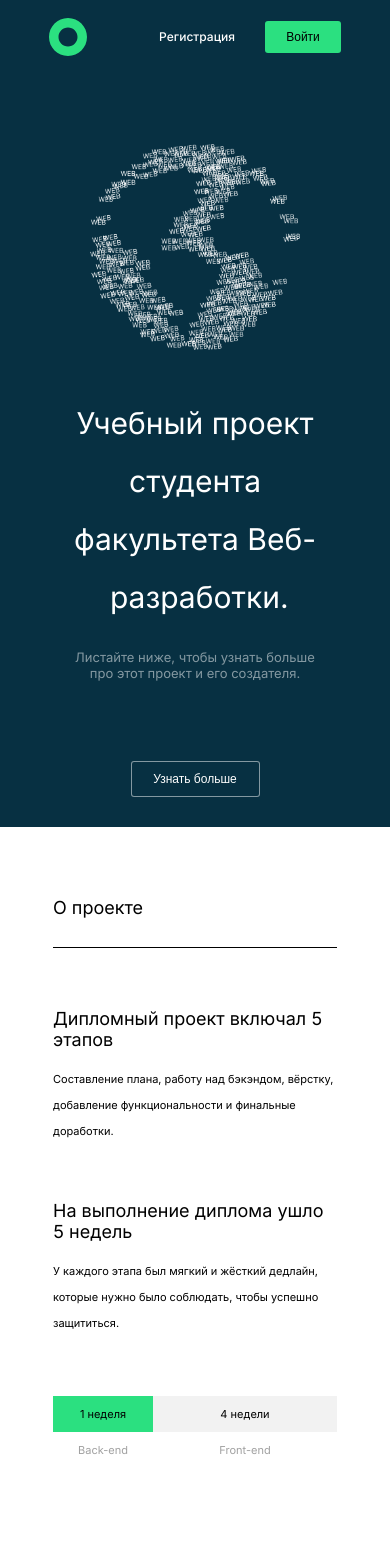
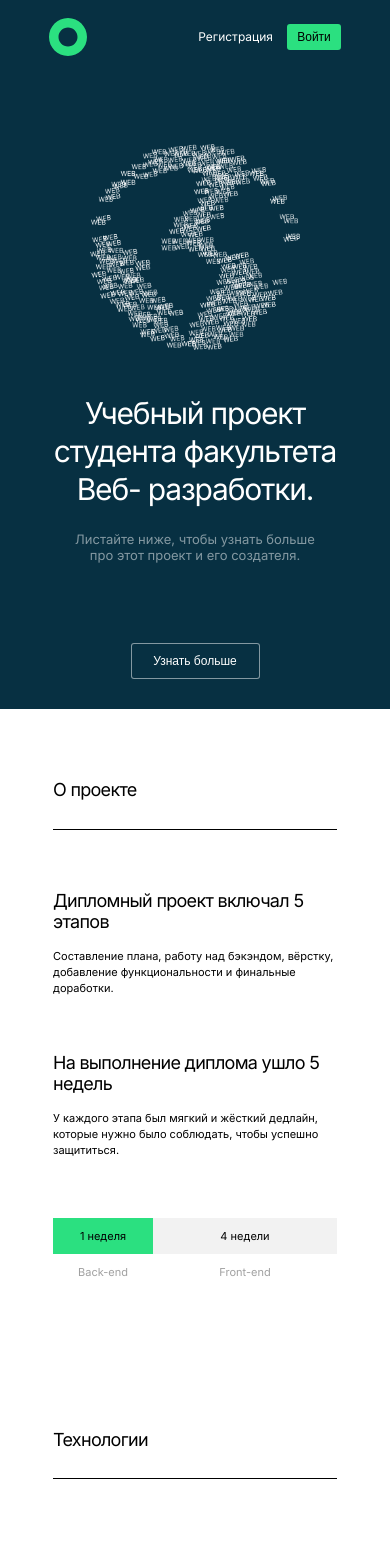
Before and after one commit to AndrewRusanov/movies-explorer-frontend, a React (Create React App) app: page / in a window 390 px wide. Shown: the top 1543 px of the page. Built offline with nearby package versions, Linux system fonts and the light colour scheme.

Commit message:
fix: fix mobile Main

```diff
--- a/src/components/Header/Header.jsx
+++ b/src/components/Header/Header.jsx
@@ -1,4 +1,4 @@
-import { Link, NavLink, useLocation } from "react-router-dom";
+import { Link, NavLink, useLocation, useNavigate } from "react-router-dom";
 import logo from "../../images/header__logo.svg";
 import profileImg from "../../images/header__profile.svg";
 import styles from "./Header.module.css";
@@ -8,6 +8,7 @@ import Navigation from "../Navigation/Navigation";
 const Header = ({ loggedIn, setLoggedIn }) => {
   const [isMenuOpened, setIsMenuOpened] = useState(false);
   const location = useLocation();
+  const navigate = useNavigate();
 
   return (
     <header
@@ -102,16 +103,16 @@ const Header = ({ loggedIn, setLoggedIn }) => {
               <NavLink className={styles.header__authLink} to="/signup">
                 Регистрация
               </NavLink>
-              <Link to="/signin">
+
               <button
                 onClick={() => {
                   setLoggedIn(true);
+                  navigate("/signin", { replace: true });
                 }}
                 className={styles.header__loginBtn}
               >
                 Войти
               </button>
-              </Link>
             </>
           )}
         </div>
--- a/src/components/Header/Header.module.css
+++ b/src/components/Header/Header.module.css
@@ -195,6 +195,16 @@
   .burger__button {
     display: block;
   }
+
+  .header__loginBtn {
+    width: 54px;
+    height: 26px;
+    margin: 0 0 0 14px;
+  }
+
+  .header__authLink {
+    font-weight: 400;
+  }
 }
 
 @media screen and (max-width: 767px) {
--- a/src/components/Main/AboutMe/AboutMe.module.css
+++ b/src/components/Main/AboutMe/AboutMe.module.css
@@ -18,7 +18,7 @@
   font-weight: 400;
   font-size: 22px;
   line-height: 1.21;
-  letter-spacing: -4%;
+  letter-spacing: -0.04em;
   border-bottom: 1px solid black;
 }
 
@@ -47,7 +47,7 @@
 .prtfolio__name {
   font-size: 50px;
   line-height: 58px;
-  letter-spacing: -4%;
+  letter-spacing: -0.04em;
   font-weight: 400;
   margin: 0 0 18px;
   padding: 0;
@@ -106,7 +106,7 @@
     font-weight: 400;
     font-size: 22px;
     line-height: 1.21;
-    letter-spacing: -4%;
+    letter-spacing: -0.04em;
     border-bottom: 1px solid black;
   }
 
--- a/src/components/Main/AboutProject/AboutProject.module.css
+++ b/src/components/Main/AboutProject/AboutProject.module.css
@@ -18,7 +18,7 @@
   font-weight: 400;
   font-size: 22px;
   line-height: 1.21;
-  letter-spacing: -4%;
+  letter-spacing: -0.04em;
   border-bottom: 1px solid black;
 }
 
@@ -42,7 +42,7 @@
   font-weight: 400;
   font-size: 20px;
   line-height: 24.2px;
-  letter-spacing: -4%;
+  letter-spacing: -0.04em;
   margin-bottom: 26px;
 }
 
@@ -196,7 +196,7 @@
 
   .about__caption {
     font-size: 11px;
-    line-height: 26px;
+    line-height: 16px;
     width: 284px;
   }
 
--- a/src/components/Main/Portfolio/Portfolio.module.css
+++ b/src/components/Main/Portfolio/Portfolio.module.css
@@ -62,7 +62,7 @@
   font-size: 30px;
   font-weight: 400;
   line-height: 50px;
-  letter-spacing: -4%;
+  letter-spacing: -0.04em;
   padding: 0;
   margin: 0;
 }
--- a/src/components/Main/Promo/Promo.module.css
+++ b/src/components/Main/Promo/Promo.module.css
@@ -132,9 +132,9 @@
 
   .promo__title {
     font-size: 30px;
-    line-height: 58px;
+    line-height: 38px;
     text-align: center;
-    letter-spacing: -4%;
+    letter-spacing: -0.04em;
     max-width: 300px;
   }
 
--- a/src/components/Main/Techs/Techs.module.css
+++ b/src/components/Main/Techs/Techs.module.css
@@ -18,7 +18,7 @@
   font-weight: 400;
   font-size: 22px;
   line-height: 1.21;
-  letter-spacing: -4%;
+  letter-spacing: -0.04em;
   border-bottom: 1px solid black;
 }
 
@@ -35,7 +35,7 @@
   font-weight: 400;
   font-size: 50px;
   line-height: 58px;
-  letter-spacing: -4%;
+  letter-spacing: -0.04em;
   text-align: center;
 }
 
@@ -44,7 +44,7 @@
   padding: 0;
   font-size: 14px;
   line-height: 20px;
-  letter-spacing: -4%;
+  letter-spacing: -0.04em;
   text-align: center;
   max-width: 460px;
 }
--- a/src/components/Navigation/Navigation.module.css
+++ b/src/components/Navigation/Navigation.module.css
@@ -36,7 +36,7 @@
   right: 23px;
   width: 22px;
   height: 22px;
-  /* z-index: ; */
+  z-index: 3;
 }
 
 .navigation__closeBtn:hover {
@@ -51,7 +51,7 @@
 }
 
 .navigation__list {
-  margin: 160px auto 520px;
+  margin: 160px auto 620px;
   list-style-type: none;
   padding: 0;
 }
```
Lines whose indentation alone changed are shown as unchanged.
